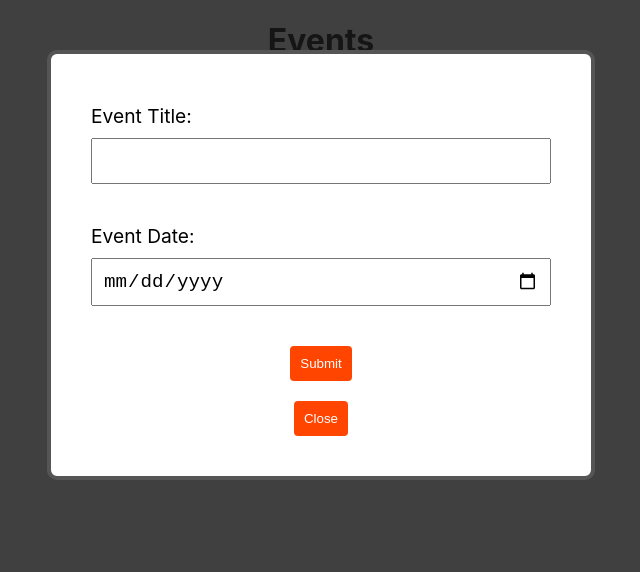
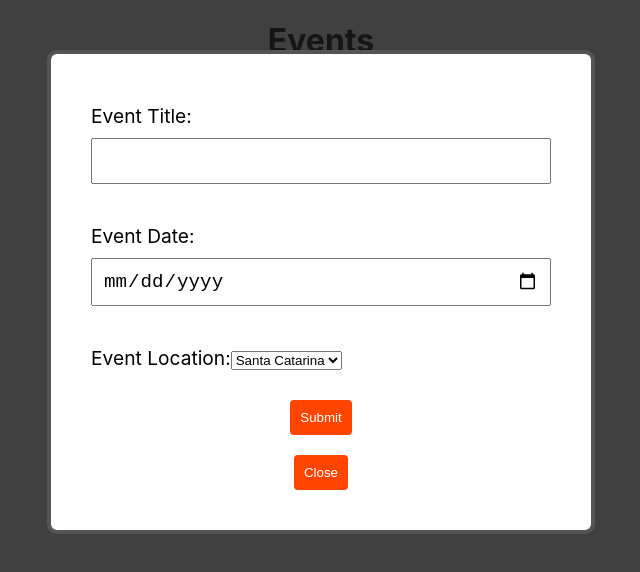
Before and after one commit to caiostarke/first-steps-react, a React (Create React App) app: page / in a window 1280 px wide. Both pictures are taken after a click on the button "Add new Event". Shown: the top 572 px of the page, without its empty margins (319-959 px from the left). Built offline with nearby package versions, Linux system fonts and the light colour scheme; the HTML template or start-up script is replaced by a standard one.

Commit message:
add location checkbox

```diff
--- a/src/components/EventList.jsx
+++ b/src/components/EventList.jsx
@@ -9,11 +9,11 @@ export default function EventList({events, handleDelete}) {
         <div className={styles.card} key={e.id}>
           <small>{e.id}</small>
           <p>{e.title}</p>
+          <p>{e.location}</p>
           <button onClick={() => handleDelete(e.id)}>Delete </button>
         </div>
       ))
     }
-
     </div>
   )
 }
--- a/src/components/NewEventForm.jsx
+++ b/src/components/NewEventForm.jsx
@@ -1,26 +1,25 @@
-import React, {  useRef } from 'react'
+import React, { useState } from 'react'
 import './NewEventForm.css'
 
-export default function NewEventForm({newEvent, closeModal}) {
-  // const [title, setTitle] = useState("");
-  // const [date, setDate] = useState("");
-
-  const title = useRef()
-  const date = useRef()
+export default function NewEventForm({newEvent}) {
+  const [title, setTitle] = useState("");
+  const [date, setDate] = useState("");
+  const [location, setLocation] = useState('Santa Catarina')
 
   const resetForm = () => {
-    title.current.value = ""
-    date.current.value = ""
+    setTitle("");
+    setDate("");
+    setLocation("Santa Catarina");
   }
 
   const handleSubmit = (e) => {
     e.preventDefault()
-    console.log(title, date)
     if(title && date) {
       const event = {
         id: Math.floor(Math.random() * 10000),
-        title: title.current.value,
-        date: date.current.value
+        title: title,
+        date: date,
+        location: location
       }
       newEvent(event)
       resetForm()
@@ -32,15 +31,25 @@ export default function NewEventForm({newEvent, closeModal}) {
       <label >
         <span>Event Title:</span>
         <input type="text"
-        ref={title}
+        onChange={(event) => setTitle(event.target.value)}
+        value={title}
         />
       </label>
 
       <label >
         <span>Event Date:</span>
         <input type="date"
-        ref={date}
+        onChange={(event) => setDate(event.target.value)}
+        value={date}
         />
+      </label>
+      <label >
+        <span>Event Location:</span>
+        <select onChange={(event) => setLocation(event.target.value)}>
+          <option value="Santa Catarina">Santa Catarina</option>
+          <option value="Parana">Parana</option>
+          <option value="Sao Paulo">São Paulo</option>
+        </select>
       </label>
       <button> Submit</button>
     </form>
```
